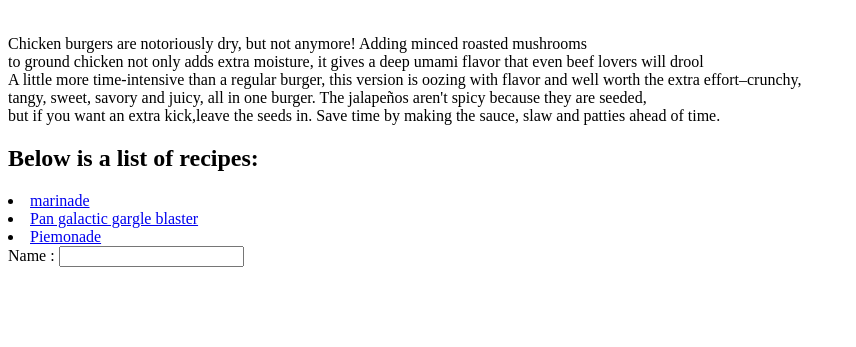
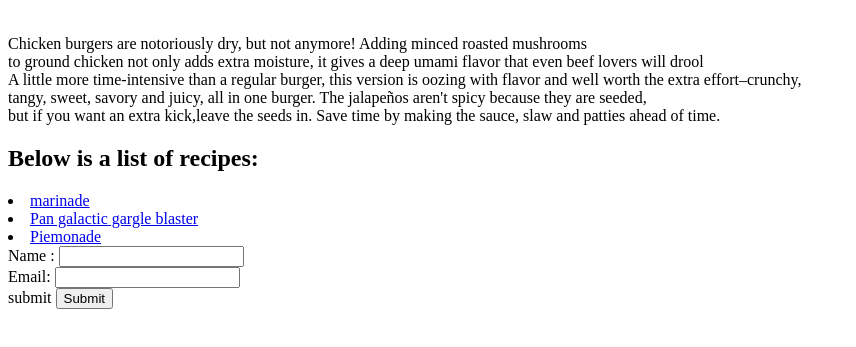
Before and after one commit to Daniel-Kav/odin-recipes, a plain HTML site: page index.html in a window 1280 px wide. Shown: the part 79-426 px from the top of the page, without its empty margins (0-856 px from the left). Drawn offline with Linux system fonts and the light colour scheme.

Commit message:
form post

```diff
--- a/index.html
+++ b/index.html
@@ -23,6 +23,10 @@
         <form action="#" method="post">
             <label for="name">Name :</label>
             <input type="text" id = "name" name="name" required><br>
+            <label for="email">Email:</label>
+            <input type="email" id="email" name="email" required><br>
+            <label for="button">submit</label>
+            <input type="submit" value="Submit">
         </form>
     </div>
 
```
